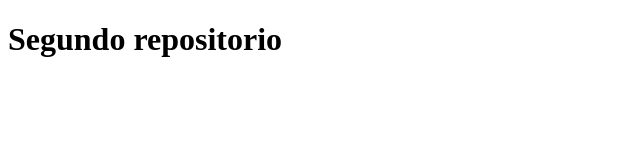
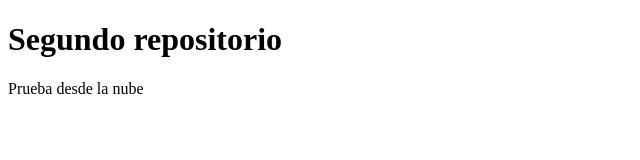
Before and after one commit to Dem1210/Mi-segundo-repo, a plain HTML site: page Index.html in a window 1280 px wide. Shown: the whole page, without its empty margins (0-640 px from the left). Drawn offline with Linux system fonts and the light colour scheme.

Commit message:
Update Index.html

```diff
--- a/Index.html
+++ b/Index.html
@@ -10,6 +10,7 @@
 
 <body>
     <h1>Segundo repositorio</h1>
+    <p> Prueba desde la nube</p>
 </body>
 
 </html>
```
